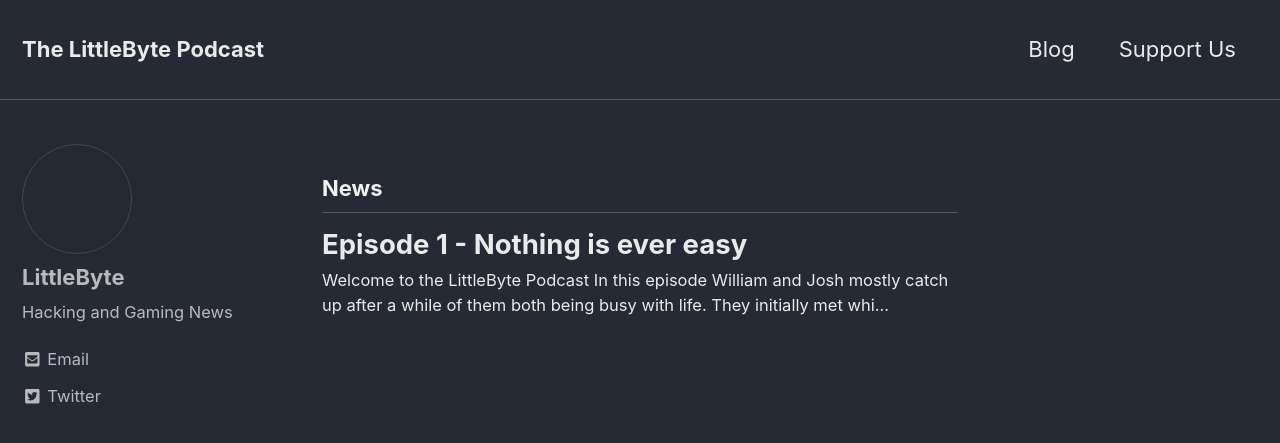
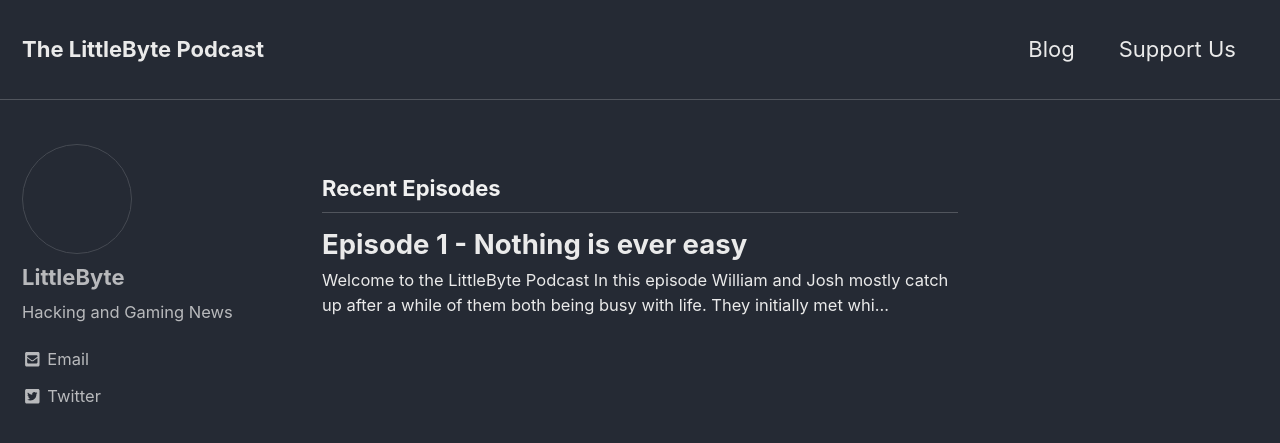
Before and after one commit to jpasholk/StaticBits, a Jekyll site: the page built from index.html, in a window 1280 px wide and 900 px high. Shown: the top 443 px of the window. Built offline with Jekyll 4.4.1, drawn with Linux system fonts in a browser that asks for light colours; nearby versions of some CDN libraries; the list of posts is cut into pages by our own code.

Commit message:
Changed some wording

```diff
--- a/_layouts/home.html
+++ b/_layouts/home.html
@@ -2,7 +2,7 @@
 layout: archive
 ---
 
-<h3 class="archive__subtitle">{{ site.data.ui-text[site.locale].recent_posts | default: "Recent Posts" }}</h3>
+<h3 class="archive__subtitle">Recent Episodes</h3>
 
 {% for post in paginator.posts %}
   {% include archive-single.html %}
```
